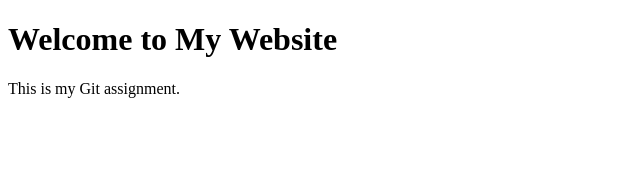
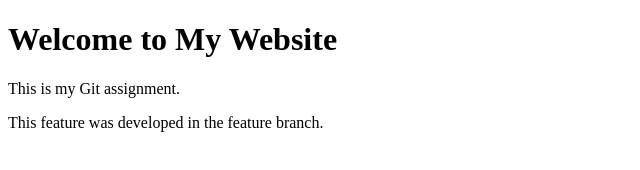
Before and after one commit to abhinay-gadala/git_assignment, a plain HTML site: page index.html in a window 1280 px wide. Shown: the whole page, without its empty margins (0-640 px from the left). Drawn offline with Linux system fonts and the light colour scheme.

Commit message:
Added feature section to homepage

```diff
--- a/index.html
+++ b/index.html
@@ -6,5 +6,6 @@
 <body>
     <h1>Welcome to My Website</h1>
     <p>This is my Git assignment.</p>
+    <p>This feature was developed in the feature branch.</p>
 </body>
 </html>
```
